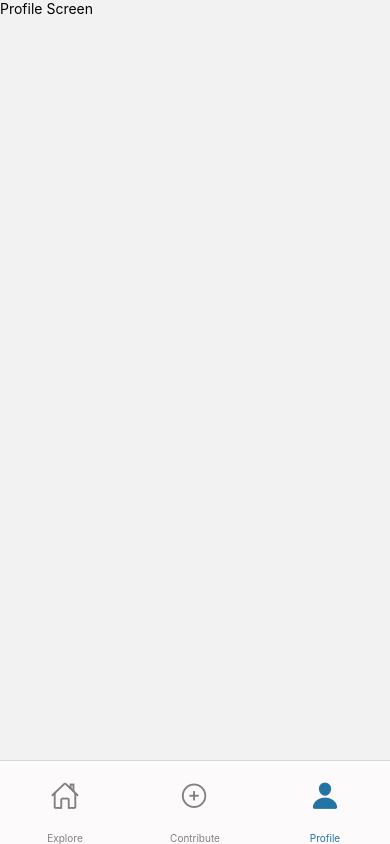
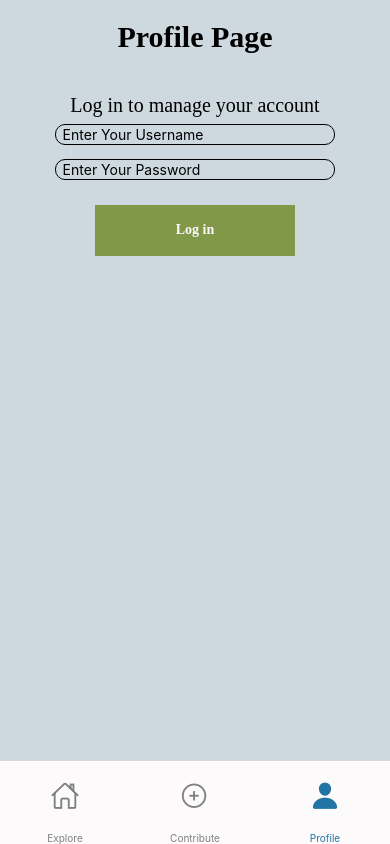
Before and after one commit to averyGosselin/Honors-Thesis, a React Native app: screen /Profile in a window 390 px wide. Built offline with nearby package versions, Linux system fonts and the light colour scheme.

Commit message:
completed template for very simple login/out interaction. added a FancyButton toucable opacity component to act as a generalized button

```diff
--- /dev/null
+++ b/components/FancyButton.js
@@ -0,0 +1,38 @@
+import * as React from 'react';
+import { View, StyleSheet, Text, TouchableOpacity } from 'react-native';
+
+export default function FancyButton(props) {
+    return (
+        <TouchableOpacity
+            style={styles.button}
+            onPress={props.onPress}
+        >
+            <Text style={styles.text}>{props.displayText}</Text>
+        </TouchableOpacity>
+    )
+}
+
+//Theme constants
+const WHITE = '#FCFAFA'
+const PLATINUM = '#CED8DF'
+const BLACK = '#000000'
+const GREEN = '#809848'
+const BLUE = '#2274A5'
+
+const styles = StyleSheet.create({
+    button: {
+        backgroundColor: GREEN,
+        padding: '5%',
+        borderRadius: '10',
+        width: 200,
+        alignItems: 'center',
+        margin: '5%'
+    },
+    text: {
+        fontFamily: 'Avenir-Roman',
+        fontWeight: 'bold',
+        color: WHITE,
+        textAlign: 'center',
+        fontSize: '15'
+    }
+})
--- a/screens/ExploreScreen.js
+++ b/screens/ExploreScreen.js
@@ -7,11 +7,11 @@ import { data } from '../assets/data';
 export default function ExploreScreen({navigation}) {
   return (
     <View style={styles.content}>
-        <ScrollView contentContainerStyle={styles.scrollView}>
-          <SafeAreaView>
-            <Header/>
-            <Grid data = {data}/>
-          </SafeAreaView>
+      <ScrollView contentContainerStyle={styles.scrollView}>
+        <SafeAreaView>
+          <Header/>
+          <Grid data = {data}/>
+        </SafeAreaView>
       </ScrollView>
     </View>
   )
@@ -25,7 +25,7 @@ const Header = () => {
       </View>
       <Text style={styles.text}>Check out some amazing user submissions addressing the theme of nature! Use the filter options below to sort the images and see if you can find any patterns in how people approach the theme, and click on their image for more info!</Text>
 
-      <View>
+      <View style={styles.card}>
         <Text style={[styles.text, styles.mediumText]}>Sort By:</Text>
         <View style = {styles.flexRow}>
           <Text>Age</Text>
@@ -54,6 +54,9 @@ const styles = StyleSheet.create({
     alignItems: 'center',
     padding: '5%'
   },
+  card: {
+    padding: '2%'
+  },
   text: {
     fontFamily: 'Avenir-Roman',
     textAlign: 'center',
--- a/screens/ProfileScreen.js
+++ b/screens/ProfileScreen.js
@@ -1,12 +1,130 @@
 import * as React from 'react';
-import { Text, View, SafeAreaView } from 'react-native';
+import { Text, View, SafeAreaView, StyleSheet, TextInput } from 'react-native';
+import FancyButton from '../components/FancyButton'
+import { useState } from 'react'
+
+const alarm = () => {
+  alert("SOUND THE ALARM")
+}
 
 export default function ProfileScreen({navigation}) {
+  const [username, setUsername] = useState('')
+  const [password, setPassword] = useState('')
+  const [loggedIn, setLoggedIn] = useState(false)
+
+  function setLoggedInTrue(){
+    setLoggedIn(true)
+  }
+  function setLoggedInFalse(){
+    setLoggedIn(false)
+  }
+
   return (
-    <View>
+    <View style={styles.page}>
       <SafeAreaView>
-        <Text>Profile Screen</Text>
+        <View style={styles.content}>
+          <Text style={[styles.text, styles.bigText]}>Profile Page</Text>
+          <View style={styles.displayWrapper}>
+            {
+              !loggedIn
+              ?
+                <View style={styles.loginArea}>
+                  <Text style={[styles.text, styles.mediumText]}>Log in to manage your account</Text>
+                  <InputField
+                    placeholder = "Enter Your Username"
+                    changeValue = {username}
+                    changeFunction = {setUsername}
+                    secureTextEntry = {false}
+                  />
+                  <InputField
+                    placeholder = "Enter Your Password"
+                    changeValue = {password}
+                    changeFunction = {setPassword}
+                    secureTextEntry = {true}
+                  />
+                  <FancyButton
+                    displayText = "Log in"
+                    onPress = {setLoggedInTrue}
+                  />
+                </View>
+              :
+                <View>
+                  <Text styles={[styles.text, styles.mediumText]}>
+                    You are now logged in!
+                  </Text>
+                  <FancyButton
+                    displayText = "Log out"
+                    onPress = {setLoggedInFalse}
+                  />
+                </View>
+            }
+
+          </View>
+        </View>
       </SafeAreaView>
     </View>
   )
 }
+
+function InputField(props) {
+  return (
+    <TextInput
+      secureTextEntry={props.secureTextEntry}
+      style = {styles.input}
+      placeholder = {props.placeholder}
+      value = { props.changeValue }
+      onChangeText = { newUsername => props.changeFunction(newUsername) }
+    />
+  )
+}
+
+//Theme constants
+const WHITE = '#FCFAFA'
+const PLATINUM = '#CED8DF'
+const BLACK = '#000000'
+const GREEN = '#809848'
+const BLUE = '#2274A5'
+
+
+const styles = StyleSheet.create({
+  page: {
+    backgroundColor: PLATINUM,
+    flex: 1,
+  },
+  content: {
+    alignItems: 'center',
+  },
+  displayWrapper: {
+    width: '100%',
+    height: '80%',
+    justifyContent: 'center',
+    alignItems: 'center'
+  },
+  input: {
+    borderWidth: 1,
+    borderRadius: 10,
+    width: '80%',
+    height: '12%',
+    padding: '2%',
+    margin: '2%'
+  },
+  loginArea: {
+    width: '90%',
+    height: '80%',
+    display: 'flex',
+    justifyContent: 'center',
+    alignItems: 'center'
+  },
+  text: {
+    fontFamily: 'Avenir-Roman',
+    textAlign: 'center',
+  },
+  bigText: {
+    fontSize: 30,
+    fontWeight: 'bold',
+    padding: '5%'
+  },
+  mediumText: {
+    fontSize: 20
+  },
+})
```
